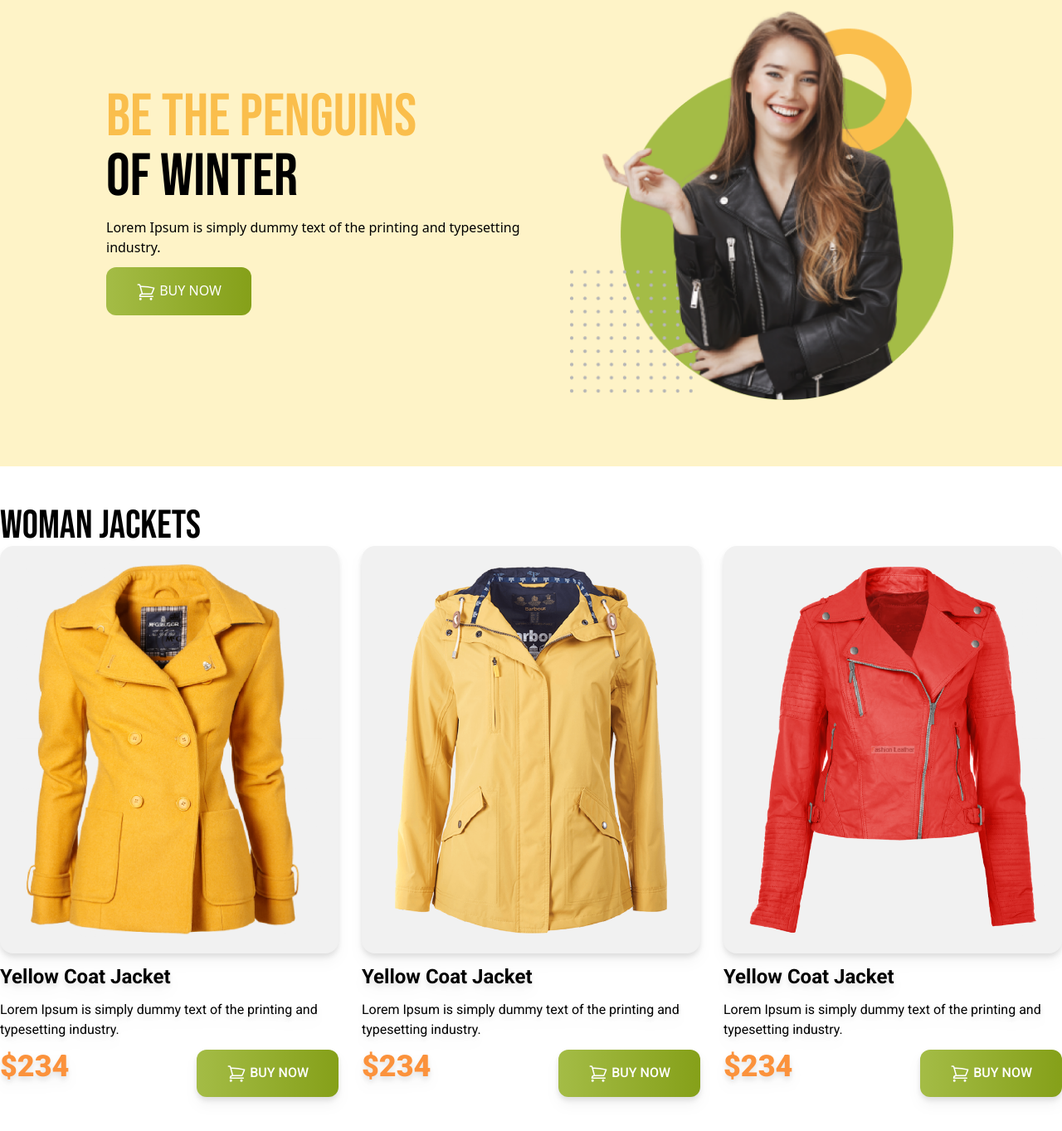
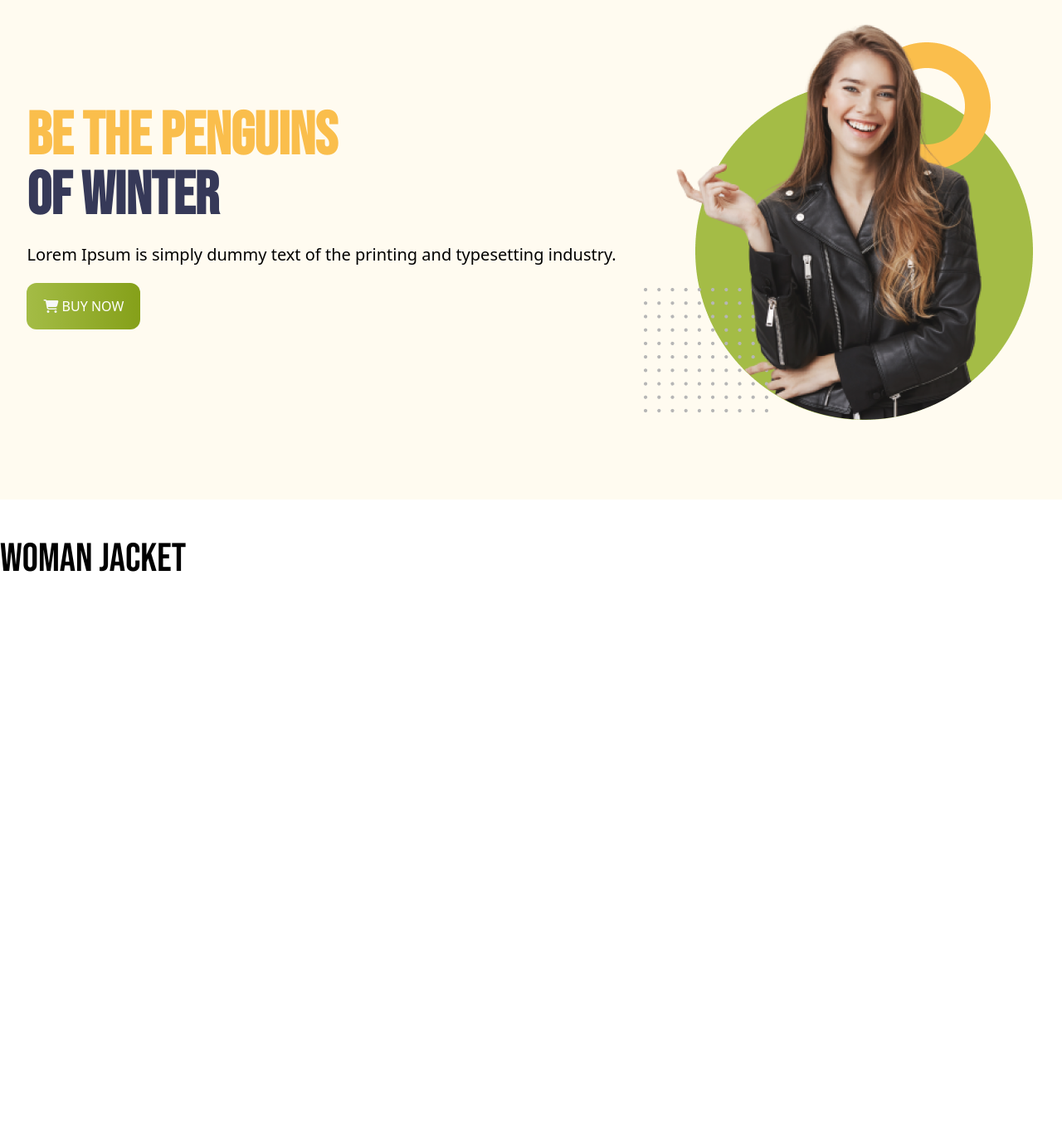
Before and after one commit to Shajibmia96/penguin-Fashion-House, a plain HTML site: page penguin-fashion-with-tailwind/index.html in a window 1280 px wide. Shown: the part 77-1440 px from the top of the page at 83% size. After the commit the page ends 823 px from the top, so only its background shows below. Drawn offline with nearby package versions, Linux system fonts and the light colour scheme.

Commit message:
header section done

```diff
--- a/penguin-fashion-with-tailwind/index.html
+++ b/penguin-fashion-with-tailwind/index.html
@@ -1,133 +1,52 @@
 <!DOCTYPE html>
 <html lang="en">
-
 <head>
     <meta charset="UTF-8">
     <meta name="viewport" content="width=device-width, initial-scale=1.0">
-    <title>Penguin Fashion</title>
+    <title>Penguin Fashion House</title>
     <script src="https://cdn.tailwindcss.com"></script>
-    <!-- google fonts: Bebas Neue and Roboto -->
+    <!-- font-awosome -->
+    <link rel="stylesheet" href="https://cdnjs.cloudflare.com/ajax/libs/font-awesome/6.4.2/css/all.min.css" integrity="sha512-z3gLpd7yknf1YoNbCzqRKc4qyor8gaKU1qmn+CShxbuBusANI9QpRohGBreCFkKxLhei6S9CQXFEbbKuqLg0DA==" crossorigin="anonymous" referrerpolicy="no-referrer" />
+
+    <!-- font fammly -->
     <link rel="preconnect" href="https://fonts.googleapis.com">
 <link rel="preconnect" href="https://fonts.gstatic.com" crossorigin>
-    <link href="https://fonts.googleapis.com/css2?family=Bebas+Neue&family=Roboto:wght@400;500;700;900&display=swap"
-        rel="stylesheet">
+<link href="https://fonts.googleapis.com/css2?family=Bebas+Neue&display=swap" rel="stylesheet">
+
   <style>
-        .font-bebas {
+     .font-bebas{
         font-family: 'Bebas Neue', sans-serif;
-        }
-
-        .font-roboto {
-            font-family: 'Roboto', sans-serif;
      }
   </style>
 </head>
-
 <body>
-    <header class="bg-amber-100 py-20 px-4 md:px-32">
-        <!-- nav section -->
+        <!-- vav-bar -->
         <nav>
 
         </nav>
-        <!-- banner section -->
-        <div class="flex flex-col md:flex-row justify-between items-center">
-            <div class="space-y-3">
-                <h1 class="text-7xl uppercase font-bebas">
-                    <span class="text-[#FABE4C]">Be the Penguins</span>
-                    <br>
-                    of Winter
-                </h1>
-                <p>Lorem Ipsum is simply dummy text of the printing
+
+        <header class="bg-[#FFFBF0] py-10 px-4 md:py-24 px-32">
+               <div class="flex flex-col md:flex-row justify-around items-center ">
+
+                <div  class="space-y-5">
+                    <h1 class="text-7xl uppercase font-extrabold font-bebas"> <span class="text-[#FABE4C]">Be the Penguins <br></span>
+                        <span class="text-[#363958]">of Winter</span></h1>
+                        <p class=" text-xl font-normal font-medium">Lorem Ipsum is simply dummy text of the printing
                             and typesetting industry.</p>
-                <button
-                    class="py-4 px-9 bg-gradient-to-r from-[#A4BC46] to-[#85A019] rounded-xl uppercase text-white font-medium">
-                    <svg xmlns="http://www.w3.org/2000/svg" fill="none" viewBox="0 0 24 24" stroke-width="1.5"
-                        stroke="currentColor" class="w-6 h-6 inline">
-                        <path stroke-linecap="round" stroke-linejoin="round"
-                            d="M2.25 3h1.386c.51 0 .955.343 1.087.835l.383 1.437M7.5 14.25a3 3 0 00-3 3h15.75m-12.75-3h11.218c1.121-2.3 2.1-4.684 2.924-7.138a60.114 60.114 0 00-16.536-1.84M7.5 14.25L5.106 5.272M6 20.25a.75.75 0 11-1.5 0 .75.75 0 011.5 0zm12.75 0a.75.75 0 11-1.5 0 .75.75 0 011.5 0z" />
-                    </svg>
+                            <button class="bg-gradient-to-r from-[#A4BC46] to-[#85A019] text-[#fff] py-4 px-5 rounded-xl mt-2 font-medium"> <i class="fa-solid fa-cart-shopping" style="color: #f6f7f8; "></i> BUY NOW</button>
+                   </div>
 
-                    Buy Now</button>
-            </div>
-            <div>
+                   <div class="">
                          <img src="images/model.png" alt="">
                    </div>
                </div>
         </header>
+
+
         <main class="max-w-7xl mx-auto">
-        <!-- woman jacket section -->
              <section class="py-12">
-            <h3 class="text-5xl font-bebas">Woman Jackets</h3>
-            <!-- jackets container -->
-            <div class="grid grid-cols-1 md:grid-cols-2 lg:grid-cols-3 gap-7 font-roboto">
-                <!-- jacket 1 -->
-                <div class="space-y-3 drop-shadow-lg">
-                    <div class="bg-[#F1F1F1;] p-5 rounded-2xl">
-                        <img src="images/jacket-1.png" alt="">
-                    </div>
-                    <h4 class="text-2xl font-bold">Yellow Coat Jacket </h4>
-                    <p>Lorem Ipsum is simply dummy text of the
-                        printing and typesetting industry.</p>
-                    <div class="flex justify-between">
-                        <h3 class="text-4xl font-black text-orange-400">$234</h3>
-                        <button
-                            class="py-4 px-9 bg-gradient-to-r from-[#A4BC46] to-[#85A019] rounded-xl uppercase text-white font-medium">
-                            <svg xmlns="http://www.w3.org/2000/svg" fill="none" viewBox="0 0 24 24" stroke-width="1.5"
-                                stroke="currentColor" class="w-6 h-6 inline">
-                                <path stroke-linecap="round" stroke-linejoin="round"
-                                    d="M2.25 3h1.386c.51 0 .955.343 1.087.835l.383 1.437M7.5 14.25a3 3 0 00-3 3h15.75m-12.75-3h11.218c1.121-2.3 2.1-4.684 2.924-7.138a60.114 60.114 0 00-16.536-1.84M7.5 14.25L5.106 5.272M6 20.25a.75.75 0 11-1.5 0 .75.75 0 011.5 0zm12.75 0a.75.75 0 11-1.5 0 .75.75 0 011.5 0z" />
-                            </svg>
-
-                            Buy Now</button>
-                    </div>
-                </div>
-                <!-- jacket 2 -->
-                <div class="space-y-3 drop-shadow-lg">
-                    <div class="bg-[#F1F1F1;] p-5 rounded-2xl">
-                        <img src="images/jacket-2.png" alt="">
-                    </div>
-                    <h4 class="text-2xl font-bold">Yellow Coat Jacket </h4>
-                    <p>Lorem Ipsum is simply dummy text of the
-                        printing and typesetting industry.</p>
-                    <div class="flex justify-between">
-                        <h3 class="text-4xl font-black text-orange-400">$234</h3>
-                        <button
-                            class="py-4 px-9 bg-gradient-to-r from-[#A4BC46] to-[#85A019] rounded-xl uppercase text-white font-medium">
-                            <svg xmlns="http://www.w3.org/2000/svg" fill="none" viewBox="0 0 24 24" stroke-width="1.5"
-                                stroke="currentColor" class="w-6 h-6 inline">
-                                <path stroke-linecap="round" stroke-linejoin="round"
-                                    d="M2.25 3h1.386c.51 0 .955.343 1.087.835l.383 1.437M7.5 14.25a3 3 0 00-3 3h15.75m-12.75-3h11.218c1.121-2.3 2.1-4.684 2.924-7.138a60.114 60.114 0 00-16.536-1.84M7.5 14.25L5.106 5.272M6 20.25a.75.75 0 11-1.5 0 .75.75 0 011.5 0zm12.75 0a.75.75 0 11-1.5 0 .75.75 0 011.5 0z" />
-                            </svg>
-
-                            Buy Now</button>
-                    </div>
-                </div>
-                <!-- jacket 3 -->
-                <div class="space-y-3 drop-shadow-lg">
-                    <div class="bg-[#F1F1F1;] p-5 rounded-2xl">
-                        <img src="images/jacket-3.png" alt="">
-                    </div>
-                    <h4 class="text-2xl font-bold">Yellow Coat Jacket </h4>
-                    <p>Lorem Ipsum is simply dummy text of the
-                        printing and typesetting industry.</p>
-                    <div class="flex justify-between">
-                        <h3 class="text-4xl font-black text-orange-400">$234</h3>
-                        <button
-                            class="py-4 px-9 bg-gradient-to-r from-[#A4BC46] to-[#85A019] rounded-xl uppercase text-white font-medium">
-                            <svg xmlns="http://www.w3.org/2000/svg" fill="none" viewBox="0 0 24 24" stroke-width="1.5"
-                                stroke="currentColor" class="w-6 h-6 inline">
-                                <path stroke-linecap="round" stroke-linejoin="round"
-                                    d="M2.25 3h1.386c.51 0 .955.343 1.087.835l.383 1.437M7.5 14.25a3 3 0 00-3 3h15.75m-12.75-3h11.218c1.121-2.3 2.1-4.684 2.924-7.138a60.114 60.114 0 00-16.536-1.84M7.5 14.25L5.106 5.272M6 20.25a.75.75 0 11-1.5 0 .75.75 0 011.5 0zm12.75 0a.75.75 0 11-1.5 0 .75.75 0 011.5 0z" />
-                            </svg>
-
-                            Buy Now</button>
-                    </div>
-                </div>
-            </div>
+                <h3 class="text-5xl font-bebas">W0Man Jacket</h3>
              </section>
         </main>
-    <footer>
-
-    </footer>
 </body>
-
 </html>
```
Also changed, not shown: penguin-fashion-with-tailwind/tailwind.config.js (added, +8 -0 lines). Lines whose indentation alone changed are shown as unchanged.
